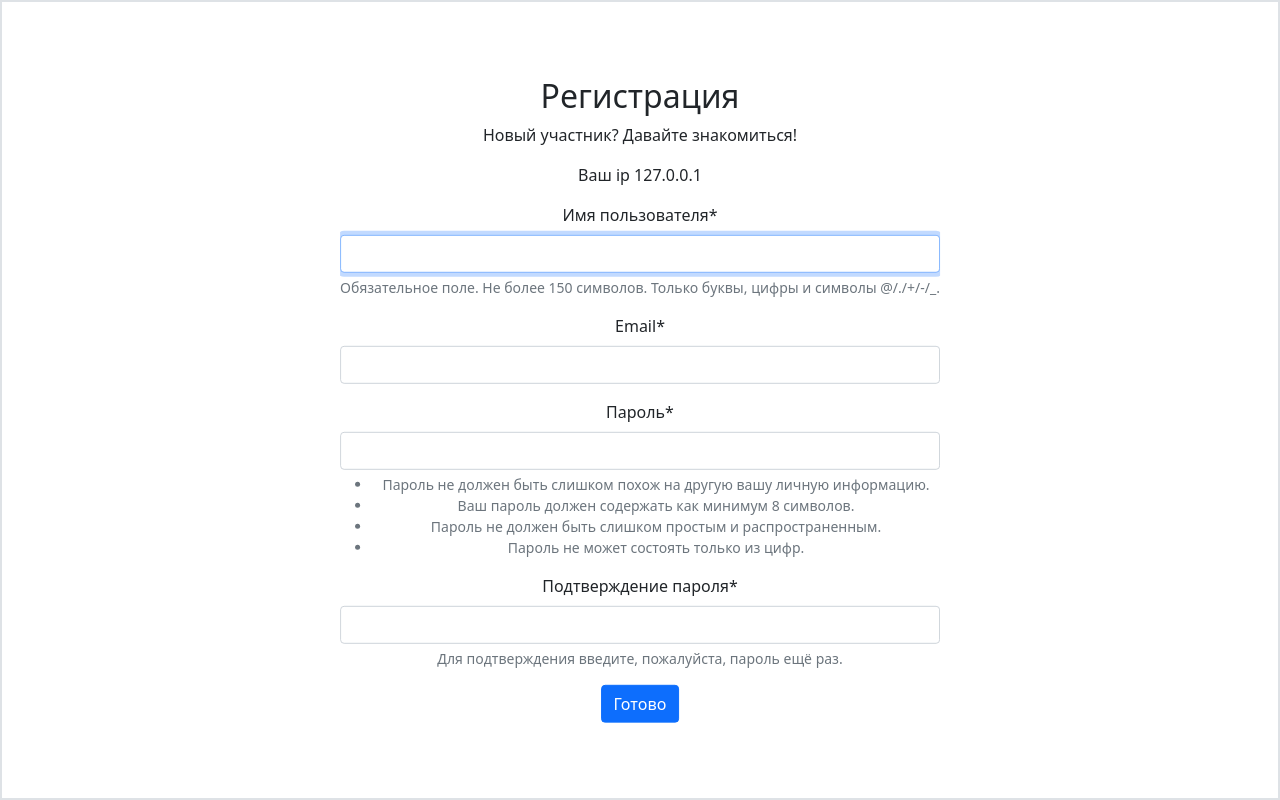
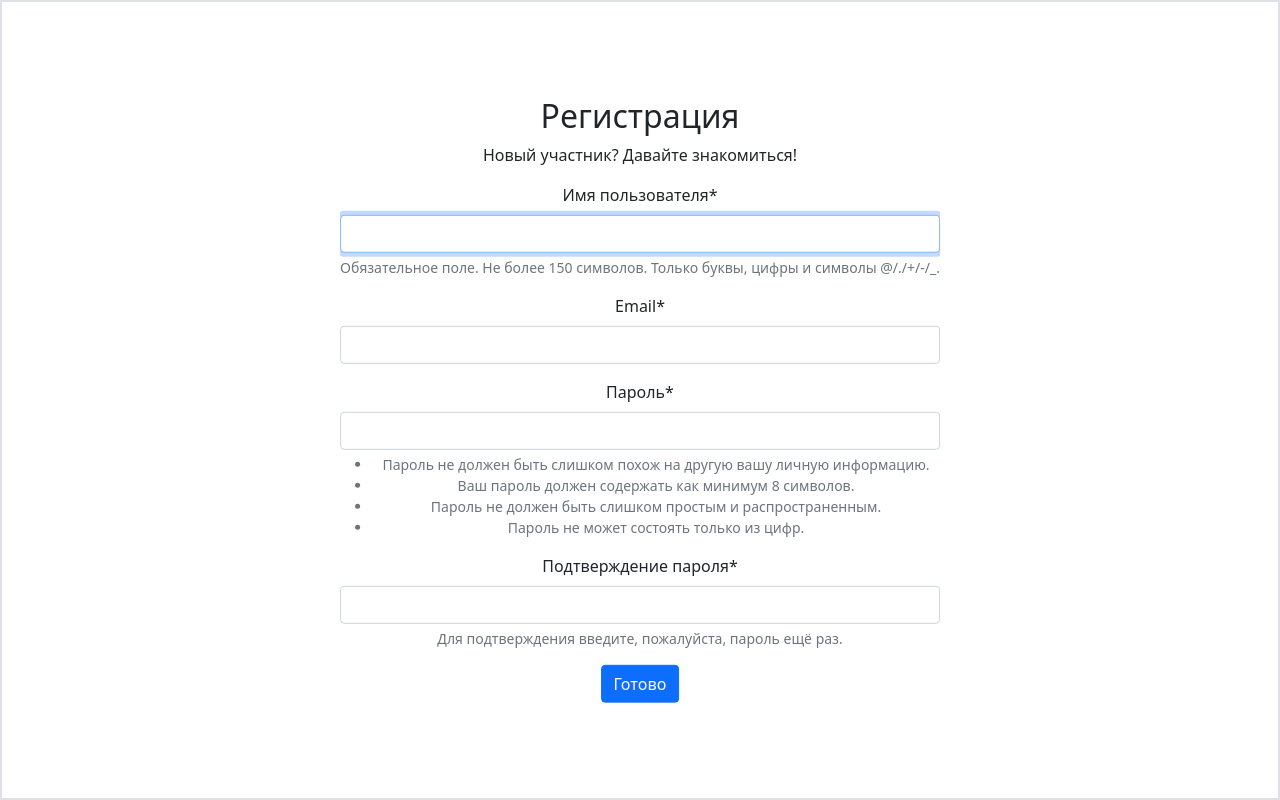
Before and after one commit to TRTSS/TLearnQuiz, a Django app: page /regist/ in a window 1280 px wide. Run offline with Django 4.2, Linux system fonts and the light colour scheme; some libraries are stand-ins or nearby versions.

Commit message:
ip test remove

```diff
--- a/templates/newUser.html
+++ b/templates/newUser.html
@@ -39,7 +39,6 @@
                 <div class="quiz-block text-center" id="welcome-area" style="overflow:auto; max-height: 100%;">
                     <h2>Регистрация</h2>
                     <p>Новый участник? Давайте знакомиться!</p>
-                    <p>Ваш ip {{ ip }}</p>
 
                     <form method="post">
                         {% csrf_token %}
```
